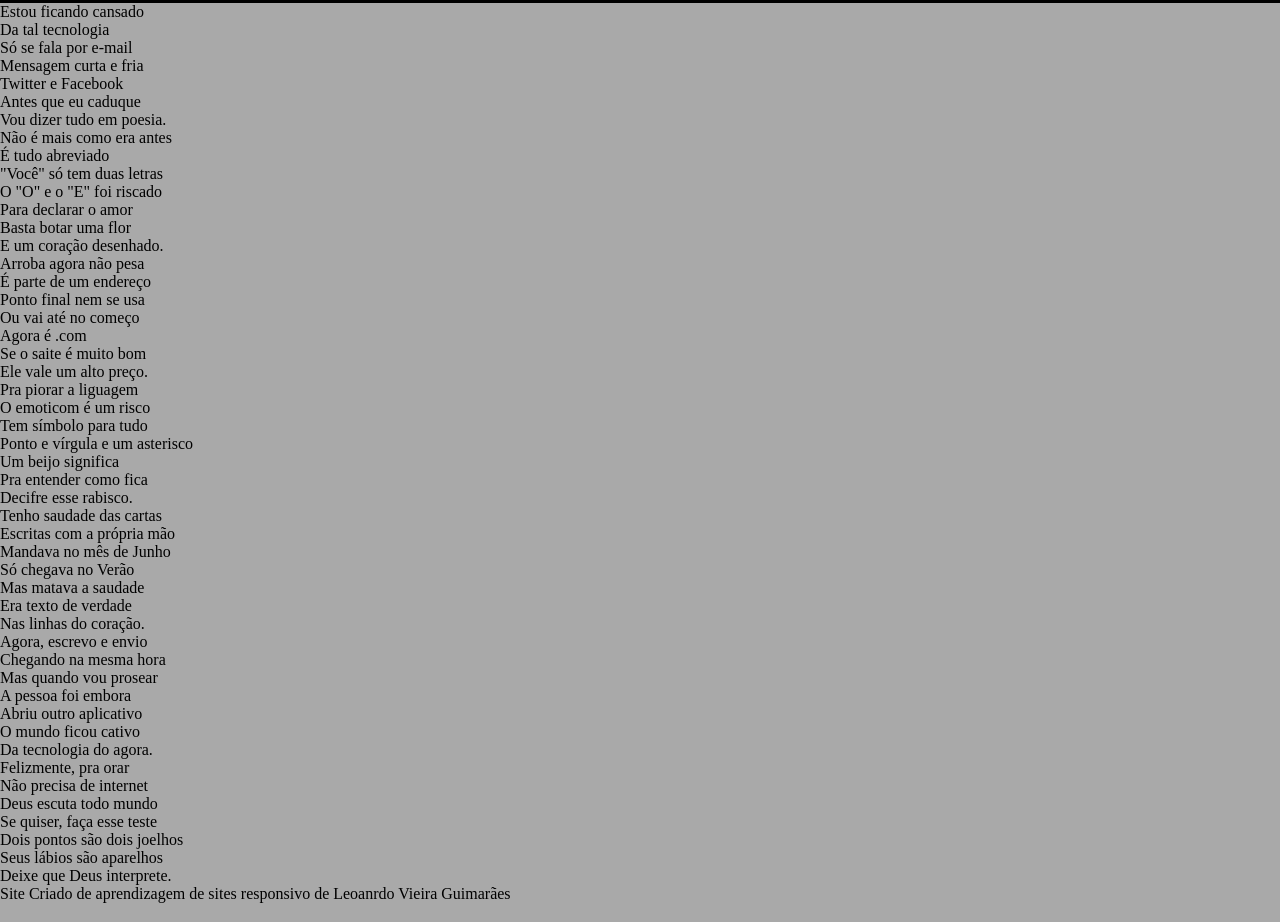
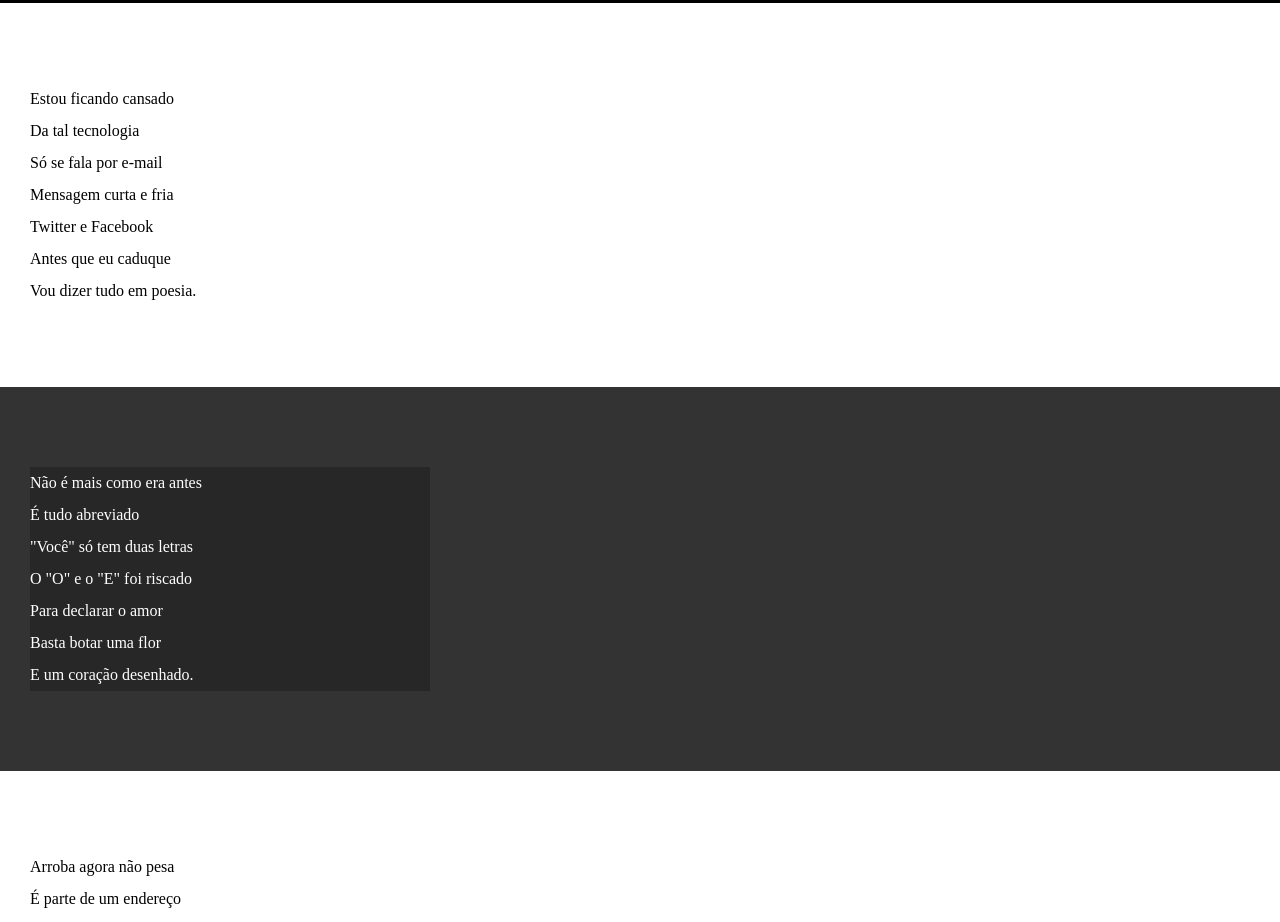
Before and after one commit to LeonardoVieiraGuimaraes/projetoCompleto, a plain HTML site: page index.html in a window 1280 px wide. Shown: the part 152-1074 px from the top of the page. Drawn offline with Linux system fonts and the light colour scheme.

Commit message:
Update style.css

```diff
--- a/style/style.css
+++ b/style/style.css
@@ -48,7 +48,7 @@ header>p {
 header a,
 footer a {
     color: white;
-    text-decoration: underline;
+    text-decoration: none;
     font-weight: bold;
 }
 
@@ -57,3 +57,32 @@ footer a:hover {
     text-decoration: underline;
 
 }
+
+section {
+    padding-top: 10vh;
+    padding-bottom: 10vh;
+    line-height: 2em;
+    padding-left: 30px;
+}
+
+section.normal {
+    background-color: white;
+    color: black;
+}
+
+section.imagem {
+    background-color: rgb(51, 51, 51);
+    color: white;
+}
+
+section.imagem>p {
+    width: 400px;
+    background-color: rgba(0, 0, 0, 0.233);
+}
+
+footer {
+    background-color: black;
+    color: white;
+    text-align: center;
+    padding: 10px;
+}
```
